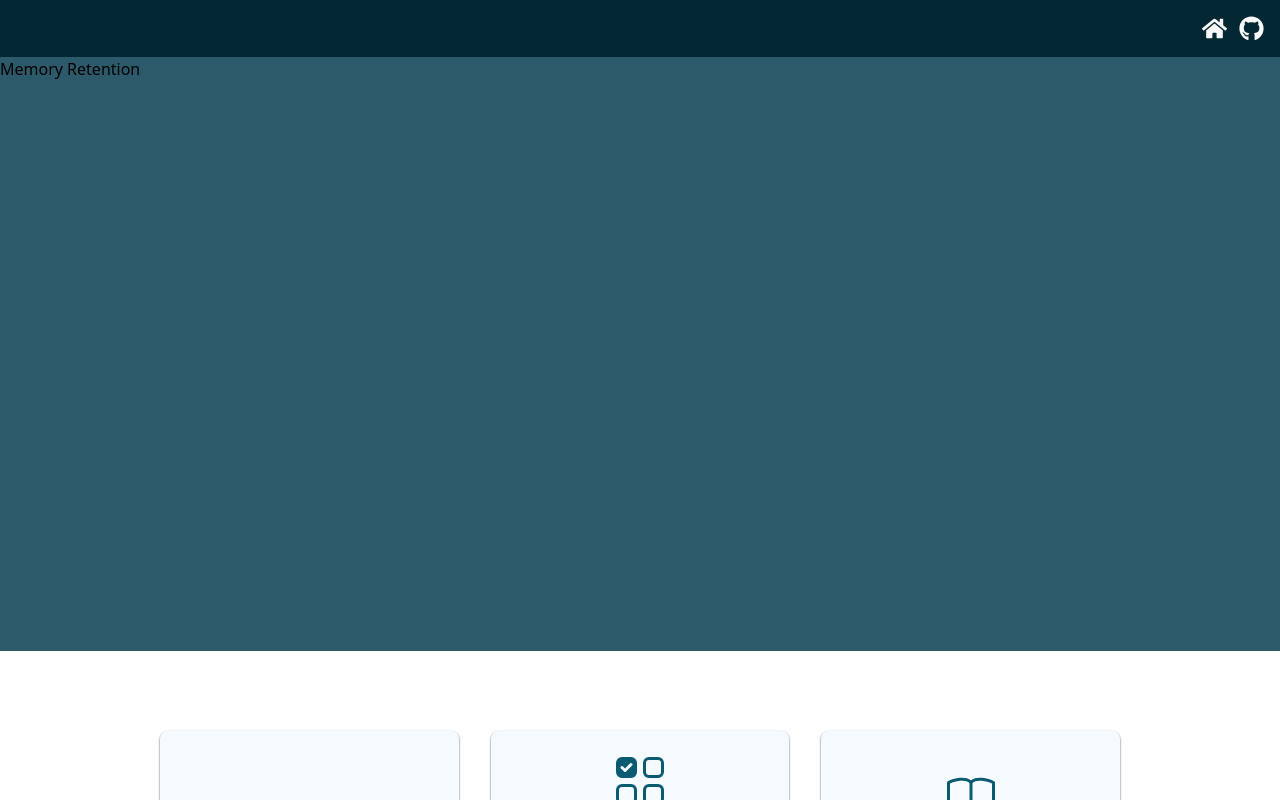
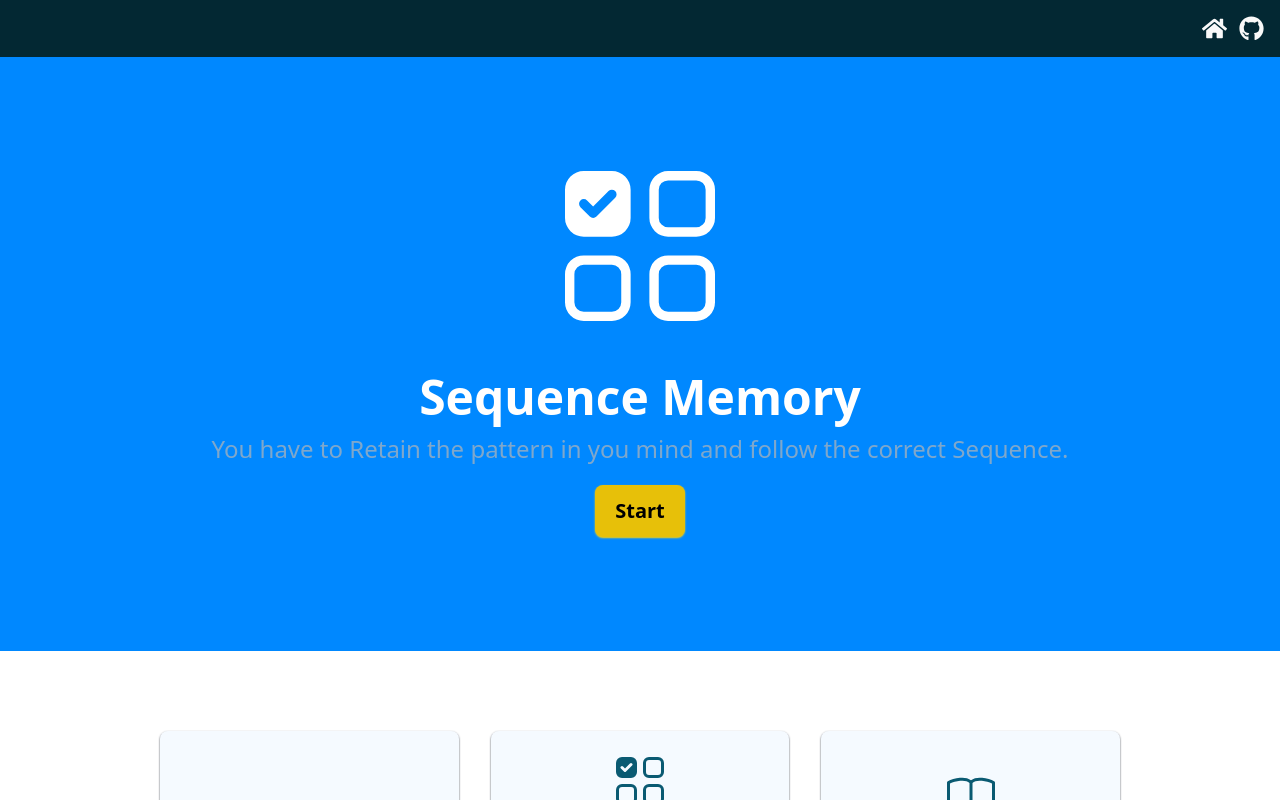
Before and after one commit to vineet-53/Human-Benchmark, a React (Vite) app in the folder client/: page /memory-retention in a window 1280 px wide. Shown: the top 800 px of the page. Built offline with nearby package versions, Linux system fonts and the light colour scheme.

Commit message:
added different modules and templates to resuse components

```diff
--- a/client/src/components/common/Buttons/StartButton.jsx
+++ b/client/src/components/common/Buttons/StartButton.jsx
@@ -1,11 +1,9 @@
 import Button from "./Button";
 
-export default function StartButton({ children, onClick }) {
+export default function StartButton({ children, styles, onClick }) {
   return (
     <Button
-      styles={
-        "bg-yellow-100 px-5 text-xl font-bold py-3 shadow-yellow-50 shadow-sm  rounded-lg"
-      }
+      styles={`bg-yellow-100 px-5 text-xl font-bold py-3 shadow-yellow-50 shadow-sm  rounded-lg ${styles}`}
       onClick={onClick}
     >
       {children}
--- a/client/src/components/common/SubTitles/PageSubTitle.jsx
+++ b/client/src/components/common/SubTitles/PageSubTitle.jsx
@@ -1,6 +1,6 @@
 export default function PageSubTitle({ children, styles }) {
   return (
-    <p className={`text-3xl text-pure-greys-100 text-opacity-70 ${styles}`}>
+    <p className={`text-2xl text-pure-greys-100 text-opacity-70 ${styles}`}>
       {children}
     </p>
   );
--- /dev/null
+++ b/client/src/components/core/MemoryRetentionPage/MemoryRententionTest.jsx
@@ -0,0 +1,3 @@
+export default function MemoryRetentionTest() {
+  return <div>test</div>;
+}
--- /dev/null
+++ b/client/src/components/core/Templates/TestPage.jsx
@@ -0,0 +1,19 @@
+import useStartTest from "../../../hooks/useStartTest";
+import TestTemplate from "./TestTemplate";
+
+export default function TestPage({ data, children, startButton = false }) {
+  const { icon, title, desc } = data;
+  const { test, handleStart } = useStartTest(false);
+  if (test) {
+    return children;
+  }
+  return (
+    <TestTemplate
+      onClick={handleStart}
+      icon={data.icon}
+      title={data.title}
+      startButton={startButton}
+      desc={data.desc}
+    />
+  );
+}
--- /dev/null
+++ b/client/src/components/core/Templates/TestTemplate.jsx
@@ -0,0 +1,28 @@
+import Logo from "../../common/Logo";
+import PageSubTitle from "../../common/SubTitles/PageSubTitle";
+import PageTitle from "../../common/Titles/PageTitle";
+import StartButton from "../../common/Buttons/StartButton.jsx";
+export default function TestTemplate({
+  onClick,
+  icon,
+  title,
+  desc,
+  startButton,
+}) {
+  return (
+    <div
+      className="text-center select-none cursor-pointer flex flex-col gap-y-5 h-full justify-center items-center "
+      onClick={!startButton ? onClick : undefined}
+    >
+      <div className="flex flex-col justify-center items-center gap-3">
+        <Logo
+          name={icon}
+          styles={"text-[150px] hover:text-pure-greys-25 text-white"}
+        />
+        <PageTitle>{title} </PageTitle>
+        <PageSubTitle>{desc}</PageSubTitle>
+      </div>
+      {startButton && <StartButton onClick={onClick}>Start</StartButton>}
+    </div>
+  );
+}
--- /dev/null
+++ b/client/src/components/core/VocabularyTesterPage/VocabularyTest.jsx
@@ -0,0 +1,3 @@
+export default function VocabularyTest() {
+  return <div>Vocab test</div>;
+}
--- /dev/null
+++ b/client/src/hooks/useStartTest.js
@@ -0,0 +1,14 @@
+import { useState, useEffect } from "react";
+export default function useStartTest({ initTestState }) {
+  const [test, setTest] = useState(initTestState);
+  const handleStart = () => {
+    setTest(true);
+  };
+  const handleStop = () => {
+    setTest(false);
+  };
+  useEffect(() => {
+    setTest(false);
+  }, []);
+  return { test, handleStop, handleStart };
+}
--- a/client/src/pages/Dashboard.jsx
+++ b/client/src/pages/Dashboard.jsx
@@ -4,7 +4,7 @@ export default function Dashboard({ children }) {
   return (
     <>
       <div className="min-h-screen  grid grid-rows-7 grid-cols-1">
-        <Container styles="bg-richblue-300 row-span-3">{children}</Container>
+        <Container styles="bg-extreme-blue row-span-3">{children}</Container>
         <Container styles="bg-white row-span-4 py-20 flex justify-center items-center">
           <CardsContainer />
         </Container>
--- a/client/src/pages/MemoryRetention.jsx
+++ b/client/src/pages/MemoryRetention.jsx
@@ -1,3 +1,12 @@
+import { useEffect, useState } from "react";
+import { pages } from "../data/pages.data";
+import TestPage from "../components/core/Templates/TestPage.jsx";
+import MemoryRetentionTest from "../components/core/MemoryRetentionPage/MemoryRententionTest.jsx";
 export default function MemoryRetention() {
-  return <div>Memory Retention</div>;
+  const data = pages.data[1];
+  return (
+    <TestPage data={{ ...data }} startButton={true}>
+      <MemoryRetentionTest />
+    </TestPage>
+  );
 }
--- a/client/src/pages/ReactionTime.jsx
+++ b/client/src/pages/ReactionTime.jsx
@@ -1,36 +1,12 @@
 import { useEffect, useState } from "react";
-import Logo from "../components/common/Logo";
 import { pages } from "../data/pages.data";
-import StartButton from "../components/common/Buttons/StartButton";
-import PageTitle from "../components/common/Titles/PageTitle";
-import PageSubTitle from "../components/common/SubTitles/PageSubTitle";
-import ReactionTimeTest from "../components/core/ReactionTimePage/ReactionTimeTest";
+import ReactionTimeTest from "../components/core/ReactionTimePage/ReactionTimeTest.jsx";
+import TestPage from "../components/core/Templates/TestPage.jsx";
 export default function ReactionTime() {
   const data = pages.data[0];
-  const [test, setTest] = useState(false);
-  const handleStart = () => {
-    console.log("start the test");
-    setTest(true);
-  };
-  useEffect(() => {
-    setTest(false);
-  }, []);
-  if (test) {
-    return <ReactionTimeTest />;
-  }
   return (
-    <div
-      className="text-center select-none cursor-pointer flex flex-col gap-3 h-full justify-center items-center "
-      onClick={handleStart}
-    >
-      <div className="flex flex-col justify-center items-center gap-3">
-        <Logo
-          name={data.icon}
-          styles={"text-[150px] hover:text-pure-greys-25 text-white"}
-        />
-        <PageTitle>{data.title} </PageTitle>
-        <PageSubTitle>{data.desc}</PageSubTitle>
-      </div>
-    </div>
+    <TestPage data={{ ...data }}>
+      <ReactionTimeTest />
+    </TestPage>
   );
 }
--- a/client/src/pages/VocabularyTester.jsx
+++ b/client/src/pages/VocabularyTester.jsx
@@ -1,3 +1,13 @@
+import { useEffect, useState } from "react";
+import { pages } from "../data/pages.data";
+import TestPage from "../components/core/Templates/TestPage.jsx";
+import VocabularyTest from "../components/core/VocabularyTesterPage/VocabularyTest.jsx";
+
 export default function VocabularyTester() {
-  return <div>Vocab Tester</div>;
+  const data = pages.data[2];
+  return (
+    <TestPage data={{ ...data }}>
+      <VocabularyTest />
+    </TestPage>
+  );
 }
```
